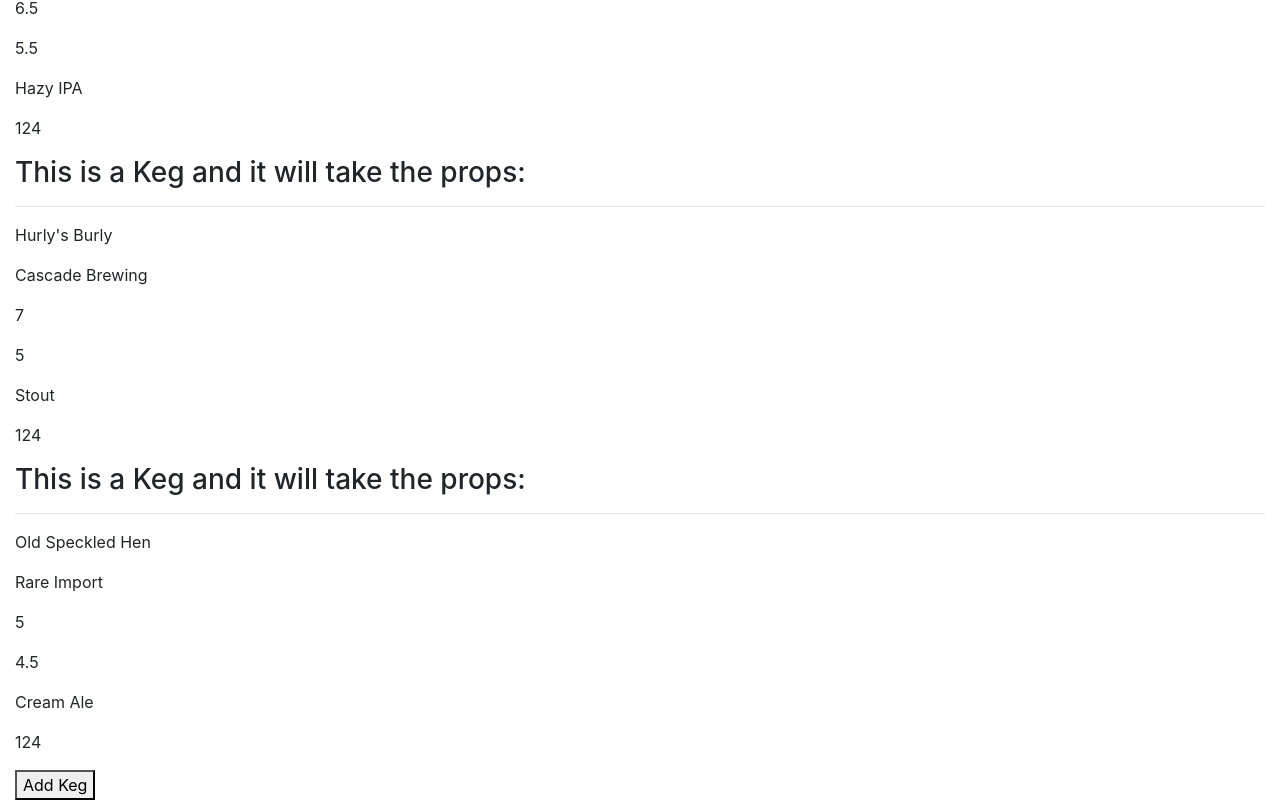
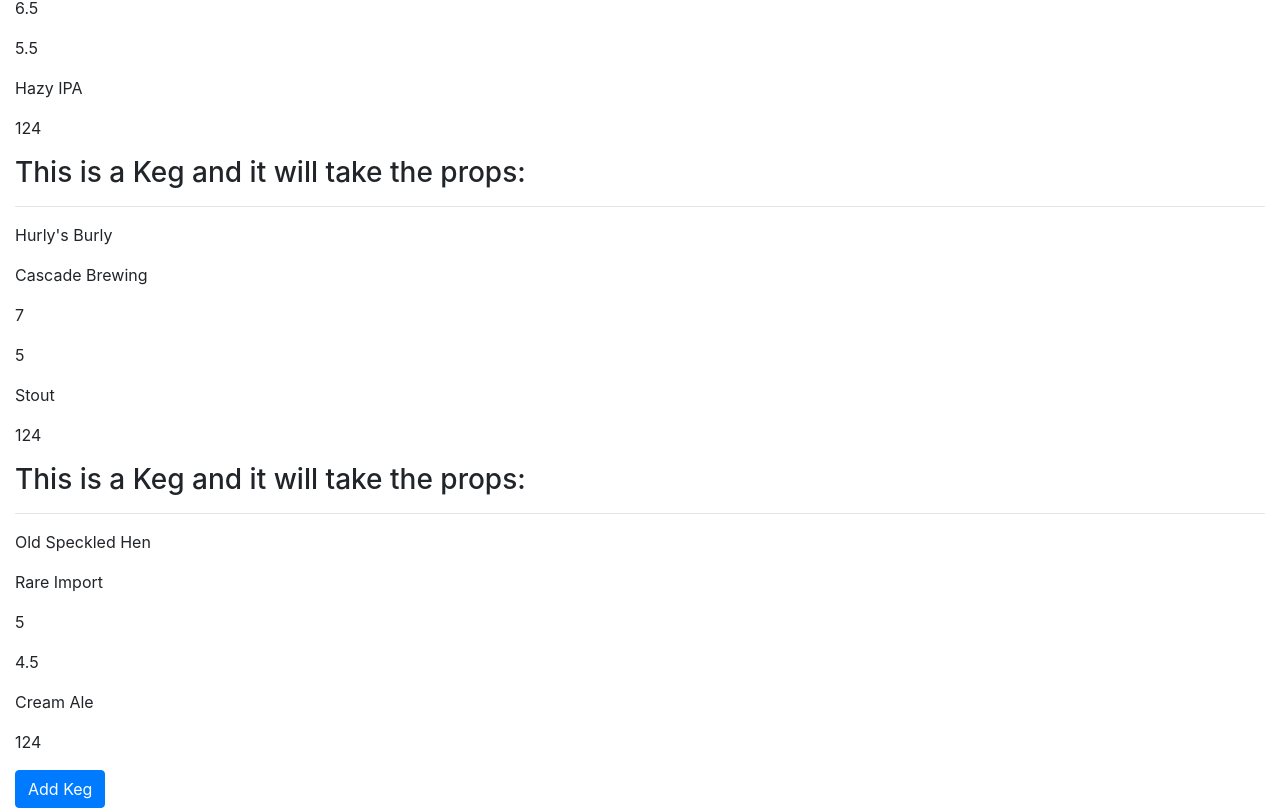
Before and after one commit to brianharv/taproom_redux, a React (Create React App) app: page / in a window 1280 px wide. Shown: the part 709-1517 px from the top of the page. Built offline with nearby package versions, Linux system fonts and the light colour scheme.

Commit message:
add basic local state to KegControl

```diff
--- a/src/components/KegControl.js
+++ b/src/components/KegControl.js
@@ -14,7 +14,7 @@
 
   handleClick = () => {
     this.setState(prevState => ({
-      formVisibleOnPage: !prevState.listVisibleOnPage,
+      formVisibleOnPage: !prevState.formVisibleOnPage,
     }));
   }
 
@@ -22,7 +22,7 @@
     let currentState = null;
     let buttonText = null;
 
-    if (this.formVisibleOnPage) {
+    if (this.state.formVisibleOnPage) {
       currentState = <NewKegForm/>
       buttonText = "Return to Keg List";
     } else {
@@ -32,7 +32,7 @@
     return(
         <React.Fragment>
             {currentState}
-            <button onClick={this.handleClick}>{buttonText}</button>
+            <button className="btn btn-primary" onClick={this.handleClick}>{buttonText}</button>
         </React.Fragment>
     );
   };
```
